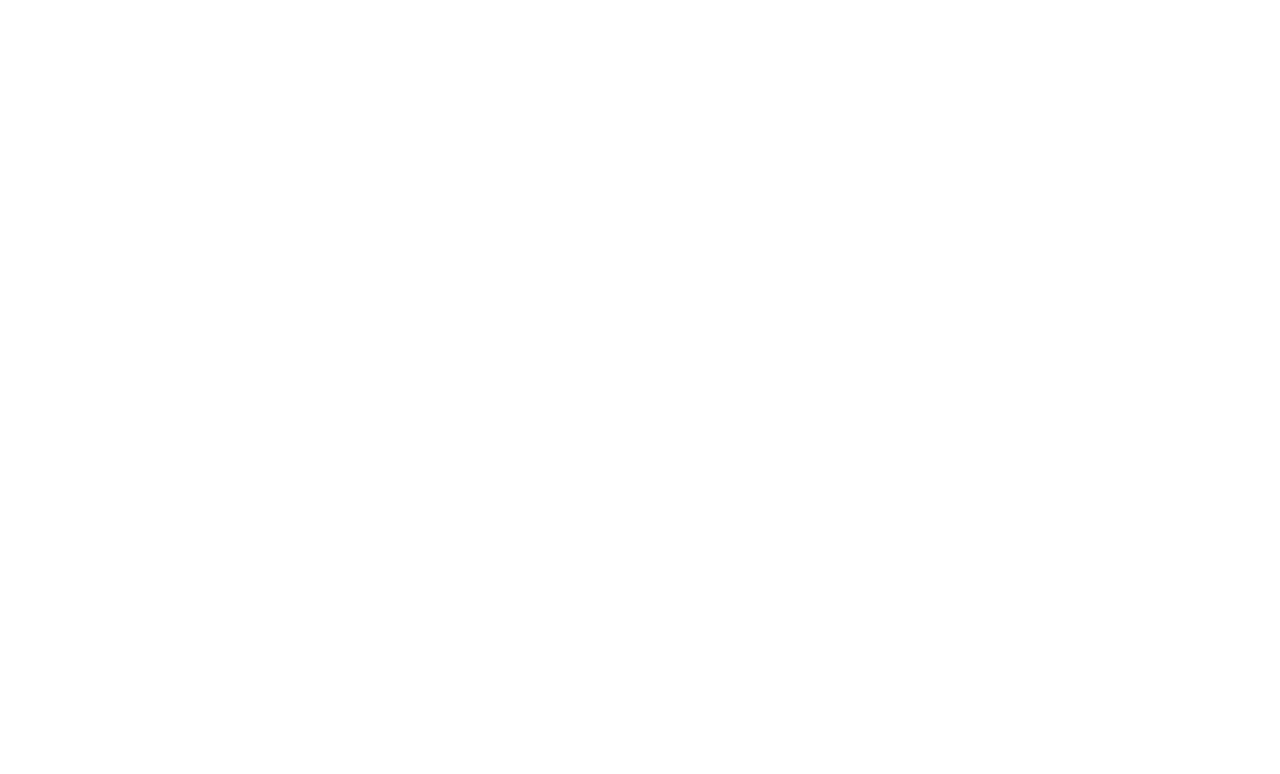
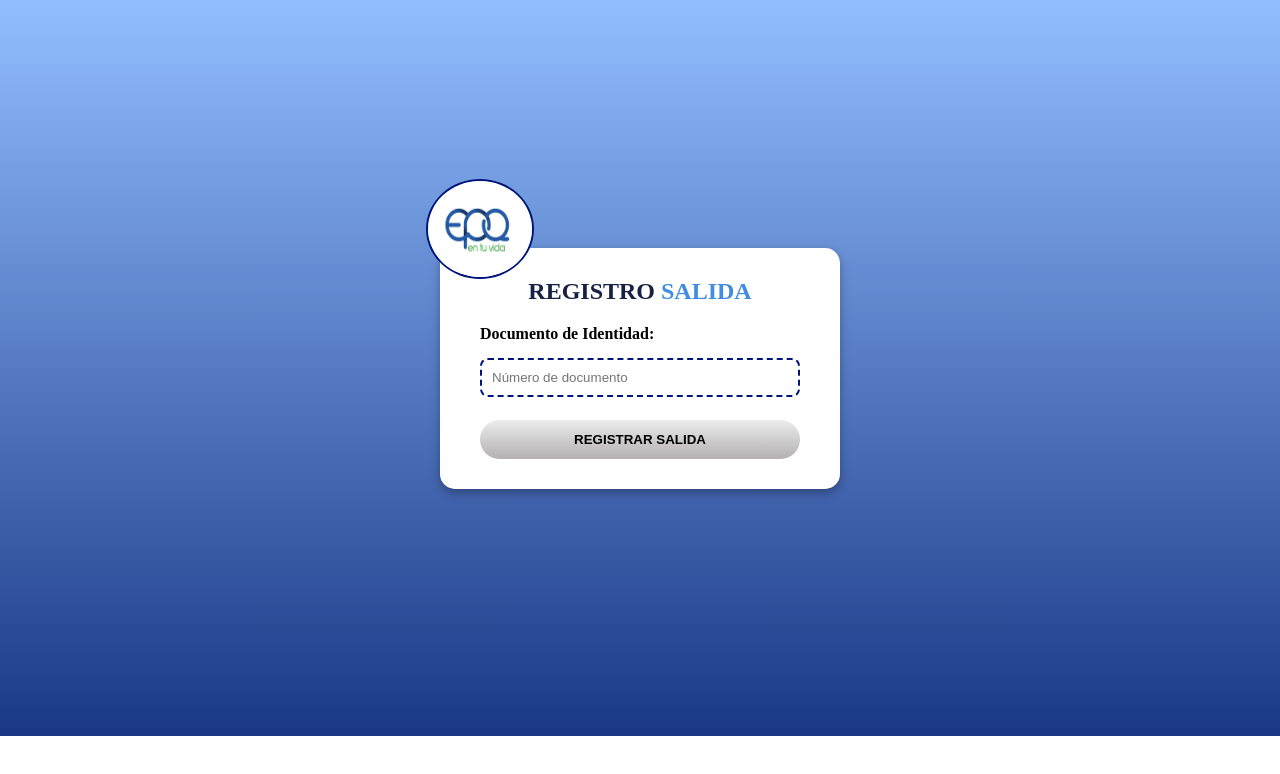
Before and after one commit to sistemasdeinformacion-ing/control-visitantes, a React (Vite) app: page /registro-salida in a window 1280 px wide. Before the commit this address had no page. Shown: the top 774 px of the page. Built offline with nearby package versions, Linux system fonts and the light colour scheme.

Commit message:
Guardado

```diff
--- a/src/App.jsx
+++ b/src/App.jsx
@@ -3,6 +3,7 @@ import React from "react";
 import { BrowserRouter as Router, Routes, Route } from "react-router-dom";
 import Home from "./components/Home";
 import RegistroEntrada from "./components/RegistroEntrada";
+import RegistroSalida from "./components/RegistroSalida";
 
 function App() {
   return (
@@ -10,6 +11,7 @@ function App() {
       <Routes>
         <Route path="/" element={<Home />} />
         <Route path="/registro-entrada" element={<RegistroEntrada />} />
+        <Route path="/registro-salida" element={<RegistroSalida />} />
       </Routes>
     </Router>
   );
--- a/src/components/Home.jsx
+++ b/src/components/Home.jsx
@@ -1,4 +1,3 @@
-// src/components/Home.jsx
 import React from "react";
 import { useNavigate } from "react-router-dom";
 import "./Home.css";
@@ -12,6 +11,10 @@ const Home = () => {
     navigate("/registro-entrada");
   };
 
+    const irARegistroSalida = () => {
+    navigate("/registro-salida");
+  };
+
   return (
     <div className="container">
         <div className="header">
@@ -23,7 +26,7 @@ const Home = () => {
 
       <div className="botones">
         <button onClick={irARegistroEntrada}>REGISTRAR ENTRADA DE VISITANTE</button>
-        <button>REGISTRAR SALIDA DE VISITANTE</button>
+        <button onClick={irARegistroSalida}>REGISTRAR SALIDA DE VISITANTE</button>
         <button>VISUALIZAR VISITANTES EN TIEMPO REAL</button>
         <button>GENERAR REPORTES DE VISITANTES</button>
       </div>
--- a/src/components/RegistroEntrada.jsx
+++ b/src/components/RegistroEntrada.jsx
@@ -1,7 +1,6 @@
-// src/components/RegistroEntrada.jsx
 import React from "react";
 import "./RegistroEntrada.css";
-import logo from "../assets/logo.png"; // Ajusta el path si es diferente
+import logo from "../assets/logo.png";
 
 const RegistroEntrada = () => {
     return (
--- /dev/null
+++ b/src/components/RegistroSalida.css
@@ -0,0 +1,72 @@
+.salida-container {
+  display: flex;
+  justify-content: center;
+  align-items: center;
+  min-height: 92vh;
+  background: linear-gradient(to bottom,#92beff, #193785);
+  padding: 20px;
+}
+
+.salida-form {
+  background-color: white;
+  padding: 30px 40px;
+  border-radius: 15px;
+  box-shadow: 0 4px 10px rgba(0,0,0,0.3);
+  position: relative;
+  width: 100%;
+  max-width: 400px;
+}
+
+.logo-form {
+  position: absolute;
+  top: -69px;
+  left: -14px;
+  width: 108px;
+  height: 100px;
+  border-radius: 50%;
+  border: 2px solid #00167a;
+  background-color: white;
+}
+
+.salida-form h2 {
+  text-align: center;
+  margin-bottom: 20px;
+}
+
+.titulo-negro {
+  color: #162144;
+}
+
+.titulo-azul {
+  color: #428ce2;
+}
+
+form {
+  display: flex;
+  flex-direction: column;
+  gap: 15px;
+  font-weight: bold;
+}
+
+input {
+  padding: 10px;
+  border-radius: 8px;
+  border: 2px dashed #00167a;
+  outline: none;
+}
+
+button {
+  color: black;
+  background: linear-gradient(to bottom, #ececec, #b3b1b1);
+  border: none;
+  padding: 12px;
+  font-weight: bold;
+  border-radius: 25px;
+  cursor: pointer;
+  transition: all 0.3s ease;
+  margin-top: 8px;
+}
+
+button:hover {
+  background: linear-gradient(to bottom, #dbeeff, #a2c6e2);
+}
--- /dev/null
+++ b/src/components/RegistroSalida.jsx
@@ -0,0 +1,23 @@
+import React from "react";
+import "./RegistroSalida.css";
+import logo from "../assets/logo.png";
+
+const RegistroSalida = () => {
+    return (
+        <div className="salida-container">
+            <div className="salida-form">
+                <img src={logo} alt="Logo" className="logo-form" />
+                <h2><span className="titulo-negro">REGISTRO</span> <span className="titulo-azul">SALIDA</span></h2>
+
+                <form>
+                    <label>Documento de Identidad:</label>
+                    <input type="text" placeholder="Número de documento" />
+
+                    <button type="submit">REGISTRAR SALIDA</button>
+                </form>
+            </div>
+        </div>
+    );
+};
+
+export default RegistroSalida;
```
